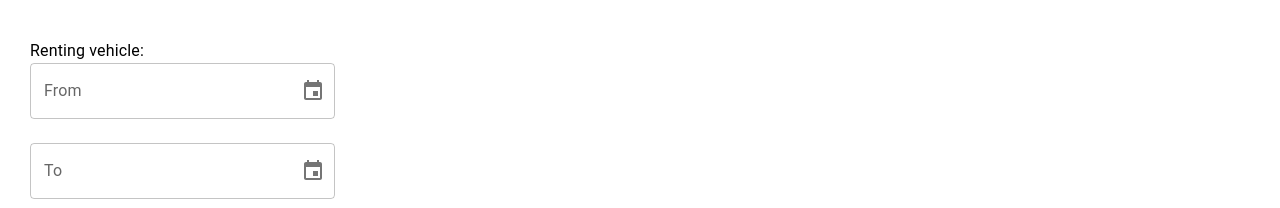
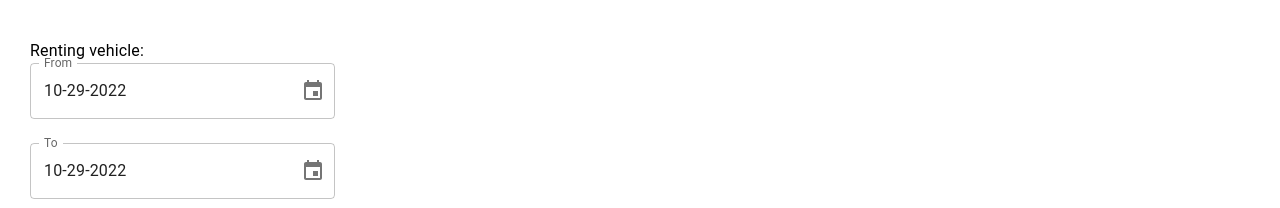
Before and after one commit to gouledj/El_Hajj_Rentals, a React (Create React App) app in the folder frontend/: page /Rent in a window 1280 px wide. Shown: the part 744-952 px from the top of the page. Built offline with nearby package versions, Linux system fonts and the light colour scheme; no server answers; the HTML template or start-up script is replaced by a standard one.

Commit message:
Rent: DatePicker and Cost Estimation
- date picker is fixed and sets the proper value
- cost is estimated according to the dates given and the car type costs

```diff
--- a/frontend/src/components/Rent/AvailVehicles.js
+++ b/frontend/src/components/Rent/AvailVehicles.js
@@ -12,11 +12,8 @@ import { CARS_API_URL, CARTYPE_API_URL } from "../../constants";
 
 function calculateDays(from, to){
 
-  const difference = Math.abs(to - from);
-  console.log("from " + moment(from).format("MM/DD/YYYY"))
-  console.log("to " + moment(to).format("MM/DD/YYYY"))
+  const difference = Math.abs(new Date(to.replace('-','/')) - new Date(from.replace('-','/')));
   const totalDays = Math.ceil(difference / (1000 * 60 * 60 * 24));
-  //console.log(totalDays)
   return totalDays;
 };
 
@@ -79,6 +76,7 @@ const AvailVehicles = () => {
   }
 
   const rows = [];
+  if (carType){
     for(let i = 0; i < available.length; i++){
       const entry = {
         id: i+1,
@@ -90,6 +88,7 @@ const AvailVehicles = () => {
         cost: calculateCost(calculateDays(from, to), carType)
       }
       rows.push(entry);
+    }
   }
 
   const columns = [
--- a/frontend/src/components/Rent/Rent.js
+++ b/frontend/src/components/Rent/Rent.js
@@ -18,14 +18,15 @@ import "../../css/rent.css";
 import RentStepper from '../layouts/RentStepper.js'
 import axios from "axios";
 import moment from "moment";
+import { Dayjs } from 'dayjs'
 
 import { BRANCH_API_URL, CARTYPE_API_URL } from "../../constants";
 
 const Rent = () => {
   const [vehicle, setVehicle] = useState('');
   const [branchSelect, setBranchSelect] = useState(null);
-  const [from, setFrom] = useState(null);
-  const [to, setTo] = useState(null);
+  const [from, setFrom] = useState(Date);
+  const [to, setTo] = useState(Date);
   const [branches, setBranches] = useState([]);
   const [carType, setCarType] = useState([]);
 
@@ -74,16 +75,13 @@ const Rent = () => {
     setBranchSelect(event.row);
   }
 
-  const handleFrom = (event) => {
-    setFrom(moment(event).format("MM/DD/YYYY"));
+  function getDate(date){
+    moment(date).format('MM-DD-YYYY')
+    var fdate = new Date(date)
+    var finaldate = fdate.getMonth() + 1 + '-' +  (fdate.getDate())  + '-' +  fdate.getFullYear()
+    return finaldate
   }
 
-  const handleTo = (event) => {
-    setTo(moment(event).format("MM/DD/YYYY"));
-  }
-
-  console.log("from " + moment(from).format("MM/DD/YYYY"))
-  console.log("to " + moment(to).format("MM/DD/YYYY"))
   return (
     <div>
       <div className="steps">
@@ -129,15 +127,17 @@ const Rent = () => {
               <DesktopDatePicker
                 label="From"
                 value={from}
-                minDate={new Date()}
-                onChange={handleFrom}
+                minDate={Date()}
+                onChange={(newValue) => setFrom(getDate(newValue))}
+                inputFormat="MM-DD-YYYY"
                 renderInput={(params) => <TextField {...params} />}
               />
               <DesktopDatePicker
                 label="To"
                 value={to}
                 minDate={from}
-                onChange={handleTo}
+                onChange={(newValue) => setTo(getDate(newValue))}
+                inputFormat="MM-DD-YYYY"
                 renderInput={(params) => <TextField {...params} />}
               />
             </Stack>
```
Lines whose indentation alone changed are shown as unchanged.
